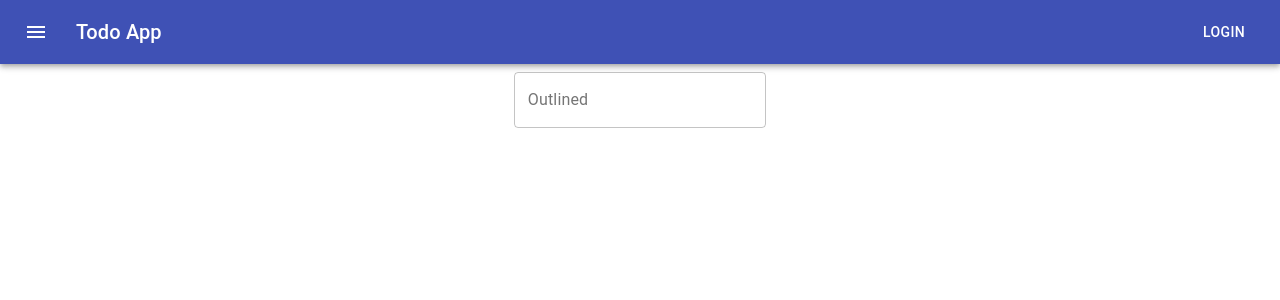
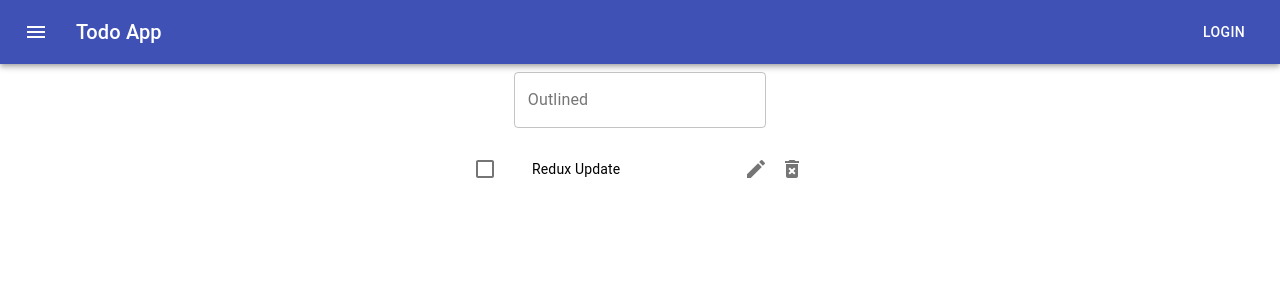
Before and after one commit to G1anpierre/react-todo-app, a React (Create React App) app: page / in a window 1280 px wide. Shown: the top 300 px of the page. Built offline with nearby package versions, Linux system fonts and the light colour scheme.

Commit message:
create add and  delete Todo feature, with redux

```diff
--- a/package.json
+++ b/package.json
@@ -12,7 +12,10 @@
     "node-sass": "^5.0.0",
     "react": "^17.0.2",
     "react-dom": "^17.0.2",
+    "react-redux": "^7.2.4",
     "react-scripts": "4.0.3",
+    "redux": "^4.1.0",
+    "uuid": "^8.3.2",
     "web-vitals": "^1.0.1"
   },
   "scripts": {
--- /dev/null
+++ b/src/actions/index.js
@@ -0,0 +1,11 @@
+import { ADD_TODO, DELETE_TODO } from "../types";
+
+function addtodo(endValue) {
+  return { type: ADD_TODO, payload: endValue };
+}
+
+function deletetodo(id) {
+  return { type: DELETE_TODO, payload: id };
+}
+
+export { addtodo, deletetodo };
--- a/src/components/Input.js
+++ b/src/components/Input.js
@@ -1,6 +1,8 @@
-import React, { useEffect } from "react";
+import React, { useRef } from "react";
 import { makeStyles } from "@material-ui/core/styles";
 import TextField from "@material-ui/core/TextField";
+import { connect } from "react-redux";
+import { addtodo } from "../actions";
 
 const useStyles = makeStyles((theme) => ({
   root: {
@@ -11,14 +13,15 @@ const useStyles = makeStyles((theme) => ({
   },
 }));
 
-const Input = () => {
+const Input = ({ addtodo }) => {
   const classes = useStyles();
-  const inputEl = React.useRef();
+  const inputEl = useRef();
 
   function handleSubmit(event) {
     event.preventDefault();
     let endValue = inputEl.current.value;
     console.log(endValue);
+    addtodo(endValue);
   }
 
   return (
@@ -40,4 +43,10 @@ const Input = () => {
   );
 };
 
-export default Input;
+const mapDispatchToProps = (dispatch) => {
+  return {
+    addtodo: (endValue) => dispatch(addtodo(endValue)),
+  };
+};
+
+export default connect(null, mapDispatchToProps)(Input);
--- /dev/null
+++ b/src/components/Todo.js
@@ -0,0 +1,71 @@
+import React from "react";
+import { deletetodo } from "../actions";
+import ListItem from "@material-ui/core/ListItem";
+import ListItemIcon from "@material-ui/core/ListItemIcon";
+import ListItemSecondaryAction from "@material-ui/core/ListItemSecondaryAction";
+import ListItemText from "@material-ui/core/ListItemText";
+import Checkbox from "@material-ui/core/Checkbox";
+import IconButton from "@material-ui/core/IconButton";
+import DeleteForeverIcon from "@material-ui/icons/DeleteForever";
+import EditIcon from "@material-ui/icons/Edit";
+
+import { connect } from "react-redux";
+
+function Todo({ deleteTodo, value }) {
+  const [checked, setChecked] = React.useState([0]);
+  const labelId = `checkbox-list-label-${value}`;
+
+  const handleToggle = (value) => () => {
+    const currentIndex = checked.indexOf(value);
+    const newChecked = [...checked];
+
+    if (currentIndex === -1) {
+      newChecked.push(value);
+    } else {
+      newChecked.splice(currentIndex, 1);
+    }
+
+    setChecked(newChecked);
+  };
+
+  const handleDelete = (id) => {
+    deleteTodo(id);
+  };
+
+  return (
+    <>
+      <ListItem role={undefined} dense button onClick={handleToggle(value)}>
+        <ListItemIcon>
+          <Checkbox
+            edge="start"
+            checked={checked.indexOf(value) !== -1}
+            tabIndex={-1}
+            disableRipple
+            inputProps={{ "aria-labelledby": labelId }}
+          />
+        </ListItemIcon>
+        <ListItemText id={labelId} primary={`${value.name}`} />
+        <ListItemSecondaryAction>
+          <IconButton edge="end" aria-label="comments">
+            <EditIcon />
+          </IconButton>
+          <IconButton
+            edge="end"
+            aria-label="comments"
+            onClick={() => handleDelete(value.id)}
+          >
+            <DeleteForeverIcon />
+          </IconButton>
+        </ListItemSecondaryAction>
+      </ListItem>
+    </>
+  );
+}
+
+const mapDispatchToProps = (dispatch) => {
+  return {
+    deleteTodo: (id) => dispatch(deletetodo(id)),
+  };
+};
+
+export default connect(null, mapDispatchToProps)(Todo);
--- /dev/null
+++ b/src/components/Todos.js
@@ -0,0 +1,35 @@
+import React from "react";
+import { makeStyles } from "@material-ui/core/styles";
+import List from "@material-ui/core/List";
+import Todo from "../components/Todo";
+
+import { connect } from "react-redux";
+
+const useStyles = makeStyles((theme) => ({
+  root: {
+    width: "100%",
+    maxWidth: 360,
+    backgroundColor: theme.palette.background.paper,
+  },
+}));
+
+function Todos({ todos }) {
+  const classes = useStyles();
+
+  console.log("Que es todos: ", todos);
+  return (
+    <List className={classes.root}>
+      {todos.map((value) => {
+        return <Todo value={value} key={value.id} />;
+      })}
+    </List>
+  );
+}
+
+const mapStateToProps = (state) => {
+  return {
+    todos: state.todos,
+  };
+};
+
+export default connect(mapStateToProps, null)(Todos);
--- a/src/index.js
+++ b/src/index.js
@@ -1,14 +1,25 @@
-import React from 'react';
-import ReactDOM from 'react-dom';
-import './index.css';
-import App from './App';
-import reportWebVitals from './reportWebVitals';
+import React from "react";
+import ReactDOM from "react-dom";
+import { Provider } from "react-redux";
+import { createStore } from "redux";
+import reducer from "./reducer";
+
+import "./index.css";
+import App from "./App";
+import reportWebVitals from "./reportWebVitals";
+
+let store = createStore(
+  reducer,
+  window.__REDUX_DEVTOOLS_EXTENSION__ && window.__REDUX_DEVTOOLS_EXTENSION__()
+);
 
 ReactDOM.render(
-  <React.StrictMode>
-    <App />
-  </React.StrictMode>,
-  document.getElementById('root')
+  <Provider store={store}>
+    <React.StrictMode>
+      <App />
+    </React.StrictMode>
+  </Provider>,
+  document.getElementById("root")
 );
 
 // If you want to start measuring performance in your app, pass a function
--- a/src/pages/Main.js
+++ b/src/pages/Main.js
@@ -3,6 +3,7 @@ import Header from "../components/Header";
 import Container from "@material-ui/core/Container";
 import { makeStyles } from "@material-ui/core";
 import Input from "../components/Input";
+import Todos from "../components/Todos";
 
 const useStyles = makeStyles((theme) => ({
   containerStyle: {
@@ -21,6 +22,7 @@ const Main = () => {
       <Header />
       <Container className={classes.containerStyle}>
         <Input />
+        <Todos />
       </Container>
     </>
   );
--- /dev/null
+++ b/src/reducer/index.js
@@ -0,0 +1,29 @@
+import { DELETE_TODO, ADD_TODO } from "../types";
+import { v4 as uuidv4 } from "uuid";
+
+const initialState = {
+  todos: [{ name: "Redux Update", id: 1234 }],
+};
+
+function reducer(state = initialState, action) {
+  switch (action.type) {
+    case ADD_TODO:
+      return {
+        todos: [...state.todos, { name: action.payload, id: uuidv4() }],
+      };
+    case DELETE_TODO:
+      const copyTodos = [...state.todos];
+      console.log("id : ", action.payload);
+      const foundElement = (element) => element.id === action.payload;
+      const index = copyTodos.findIndex(foundElement);
+      copyTodos.splice(index, 1);
+      console.log(copyTodos);
+      return {
+        todos: copyTodos,
+      };
+    default:
+      return state;
+  }
+}
+
+export default reducer;
--- /dev/null
+++ b/src/types.js
@@ -0,0 +1,4 @@
+const DELETE_TODO = "DELETE_TODO";
+const ADD_TODO = "ADD_TODO";
+
+export { DELETE_TODO, ADD_TODO };
```
Also changed, not shown: 1 other file (tests, documents, lock files or other folders).
